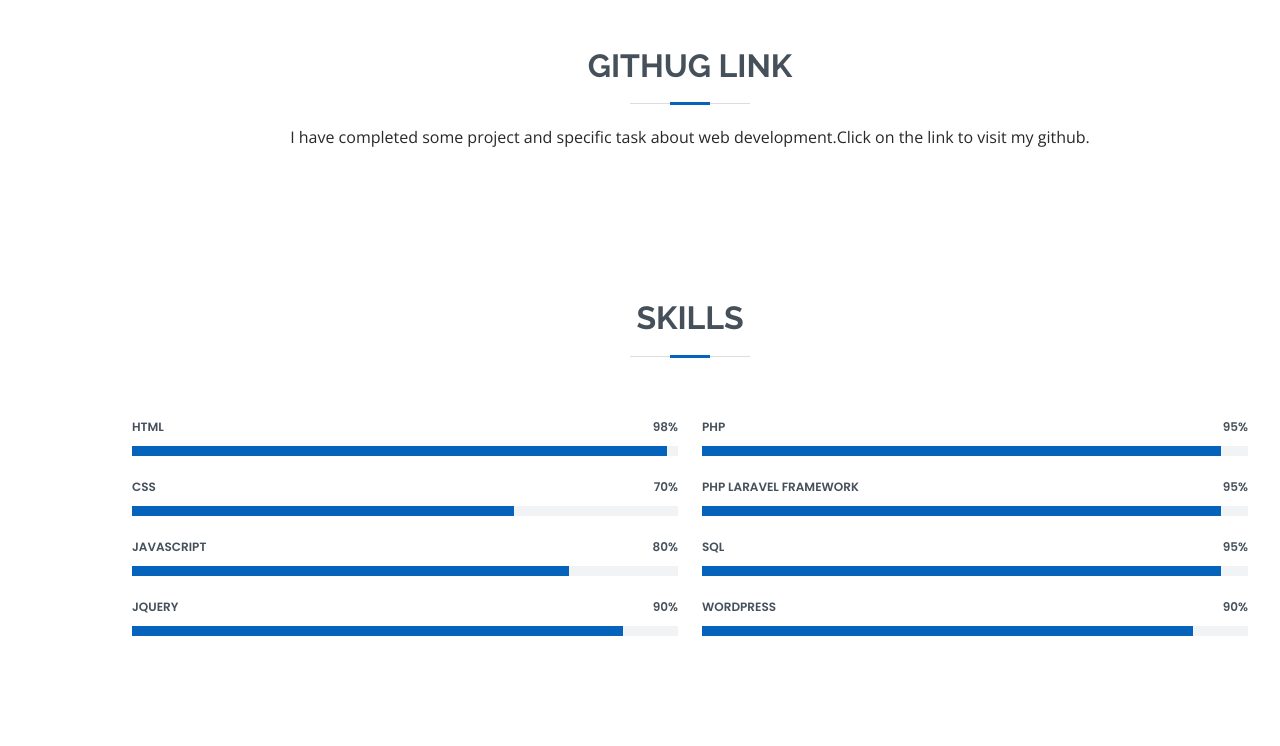
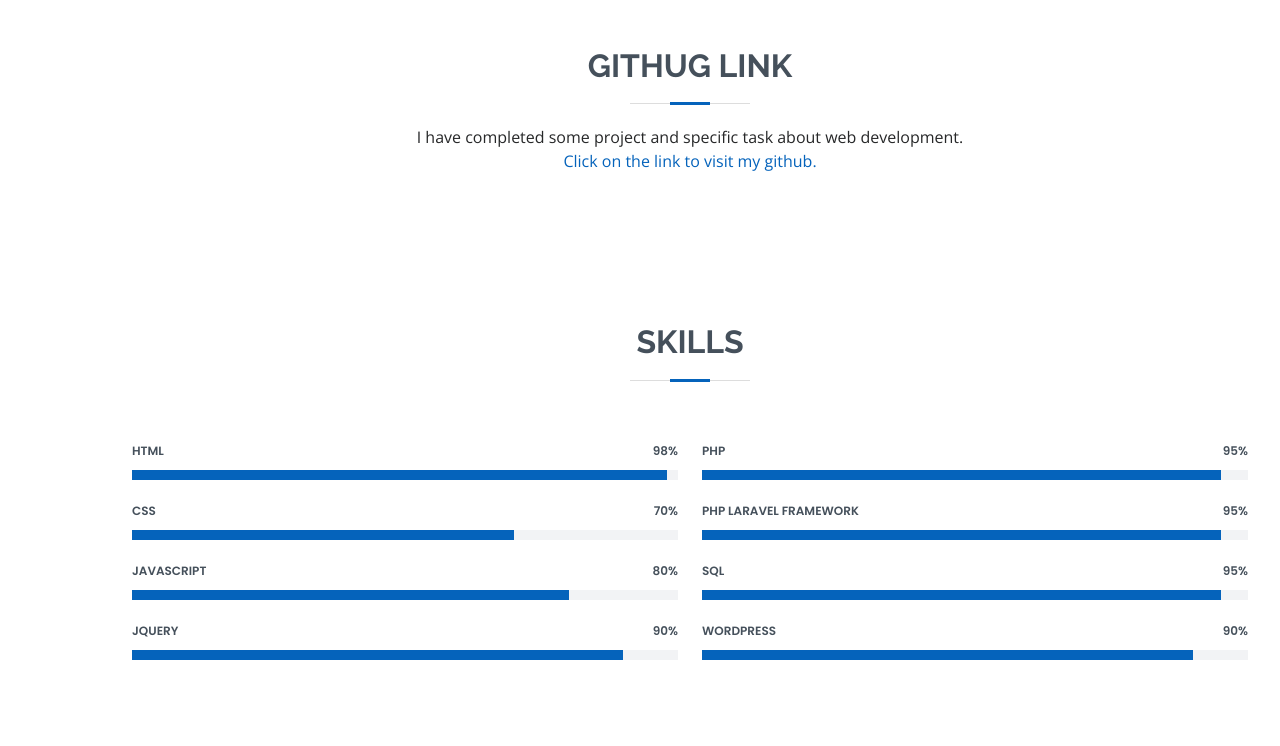
Before and after one commit to sobuj10/Resume, a plain HTML site: page index.html in a window 1280 px wide. Shown: the part 1880-2626 px from the top of the page. Drawn offline with nearby package versions, Linux system fonts and the light colour scheme.

Commit message:
Update index.html

```diff
--- a/index.html
+++ b/index.html
@@ -114,7 +114,8 @@
 
         <div class="section-title">
           <h2>Githug Link</h2>
-          <p>I have completed some project and specific task about web development.Click on the link to visit my github.</p>
+          <p>I have completed some project and specific task about web development.</p>
+          <a href="https://github.com/sobuj10/">Click on the link to visit my github.</a>
         </div>
 
         <div class="row">
```
